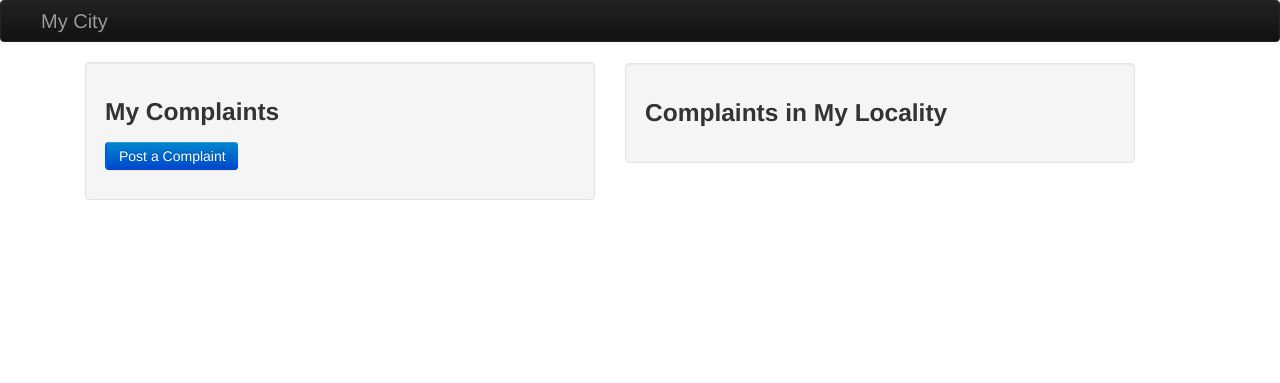
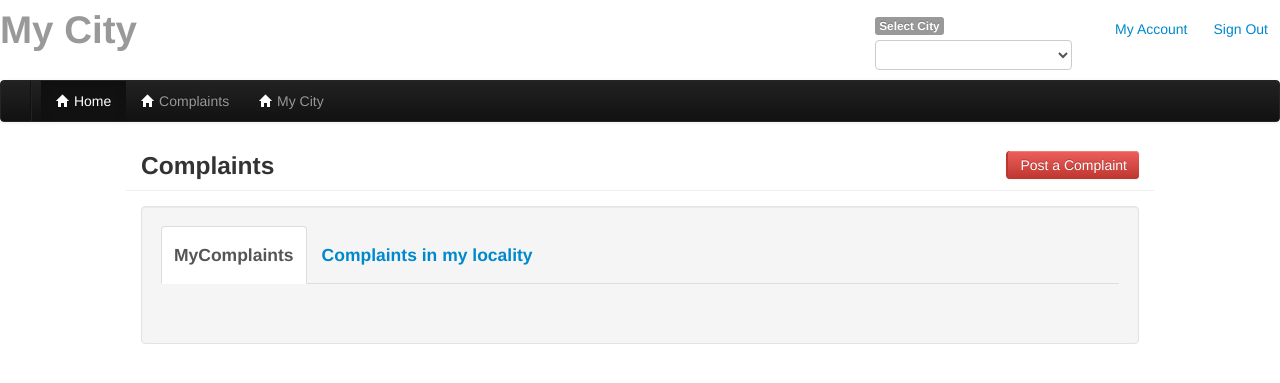
Before and after one commit to roddiedude/hackathon, a Django app: page /landing in a window 1280 px wide. Shown: the top 383 px of the page. Run offline with Django 3.2, Linux system fonts and the light colour scheme; the visitor is signed in with stand-in values (Sample User, id 1); parts of the project's set-up code (start-up, migrations or seed data) failed here and were passed over; some libraries are stand-ins or nearby versions.

Commit message:
changes to complaint controller

```diff
--- a/accounts/templates/accounts/landing.html
+++ b/accounts/templates/accounts/landing.html
@@ -1,8 +1,6 @@
 <!DOCTYPE html>
 <html ng-app="app">
 <head>
-<meta charset="utf-8">
-<meta name="viewport" content="width=device-width, initial-scale=1.0">
 <title>Home page</title>
 <meta name="viewport" content="width=device-width, initial-scale=1.0" />
 
@@ -33,30 +31,129 @@
 </head>
 
 <body ng-controller="HomeController">
-	<div class="navbar navbar-inverse nav">
-		<div class="navbar-inner">
-			<div class="container-fluid">
-				<a class="btn btn-navbar" data-toggle="collapse"
-					data-target=".nav-collapse"> <span class="icon-bar"></span> <span
-					class="icon-bar"></span> <span class="icon-bar"></span>
-				</a> <a class="brand" href="#" name="top">My City</a>
+	<div class="head">
+		<div class="row-fluid">
+			<div class="span12">
+				<div class="span6">
+					<h1 class="muted">My City</h1>
+				</div>
+
+				<div class="span4 offset2" style="margin-top: 15px;">
+
+					<button type="button" class="btn btn-link pull-right">Sign
+						Out</button>
+					<button type="button" class="btn btn-link pull-right">My
+						Account</button>
+
+					<label class="label">Select City</label> <select class="span6"
+						name="locality">
+						<option></option>
+						<option value="13">Adayar</option>
+						<option value="14">Guindy</option>
+						<option value="15">Besant Nagar</option>
+						<option value="16">Anna Nagar</option>
+					</select>
+				</div>
 			</div>
 		</div>
 	</div>
 
-	<div class="container">
-		<div class="span5 well">
-			<h3>My Complaints</h3>
-			<button type="button" class="btn btn-primary"
-				ng-click="postComplaint()">Post a Complaint</button>
+	<!-- Top Nav Bar -->
+	<div class="navbar navbar-inverse nav">
+		<div class="navbar-inner">
+			<div class="container">
+				<!--a class="btn btn-navbar" data-toggle="collapse" data-target=".nav-collapse">
+                    <span class="icon-bar"></span>
+                    <span class="icon-bar"></span>
+                    <span class="icon-bar"></span>
+                </a>
+                <!--a class="brand" href="/">My City</a-->
+				<div class="nav-collapse collapse">
+					<ul class="nav">
+						<li class="divider-vertical"></li>
+						<li class="active"><a href="#"><i
+								class="icon-home icon-white"></i> Home</a></li>
+						<li><a href="#"><i class="icon-home icon-white"></i>
+								Complaints</a></li>
+						<li><a href="#"><i class="icon-home icon-white"></i> My
+								City</a></li>
 
-			<div ng-include="'complaint/my-complaints'">
+					</ul>
+
+				</div>
 
 			</div>
 		</div>
-		<div class="span2"></div>
-		<div class="span5 well">
-			<h3>Complaints in My Locality</h3>
+	</div>
+	<!-- /Top NavBar-->
+
+
+	<div class="container-fluid">
+		<div class="row-fluid">
+
+			<div class="span10 offset1">
+				<div class="" id="loginModal">
+					<div class="modal-header">
+						<button class="btn pull-right btn-danger" type="button"
+							ng-click="postComplaint()">Post a Complaint</button>
+						<h3>Complaints</h3>
+					</div>
+					<div class="modal-body" ng-controller="MyComplaintsController">
+						<div class="well">
+							<ul class="nav nav-tabs">
+								<li class="active"><a href="#login" data-toggle="tab"><h4>MyComplaints</h4></a></li>
+								<li><a href="#create" data-toggle="tab"><h4>Complaints in my locality</h4></a></li>
+							</ul>
+							<div id="myTabContent" class="tab-content">
+								<div class="tab-pane active in" id="login">
+									<form class="form-horizontal" action='' method="POST">
+										<div class="container-fluid">
+											<div class="row-fluid" ng-repeat="complaint in complaints">
+												<div class="span12 well">
+													<div class="row-fluid">
+														<div class="span6">
+															<div>
+																<label class="label"> Complaint# : </label>
+																<a href="#" class="btn btn-link" type="button">{[{ complaint.id }]}</a>
+															</div>
+															<div>
+																<label class="label"> Category : </label>
+																<a href="#" class="btn btn-link" type="button">{[{ complaint.category }]}</a>
+															</div>
+															<div>
+																<label class="label"> Locality : </label>
+																<a href="#" class="btn btn-link" type="button">{[{ complaint.locality }]}</a>
+															</div>
+
+														</div>
+														<div class="span4">
+															<a href="#" class="btn btn-large btn-link" type="button">3
+																Followers</a>
+														</div>
+														<div class="span2">
+															<div>
+																<label class="label">3</label> <i
+																	class="icon-black icon-thumbs-up"></i>
+															</div>
+														</div>
+													</div>
+												</div>
+											</div>
+										</div>
+									</form>
+								</div>
+								<div class="tab-pane fade" id="create">
+									<form id="tab">
+										<div class="container-fluid">
+											The other content goes here.
+										</div>
+									</form>
+								</div>
+							</div>
+						</div>
+					</div>
+				</div>
+			</div>
 		</div>
 	</div>
 
--- a/complaint/static/complaint/scripts/ComplaintController.js
+++ b/complaint/static/complaint/scripts/ComplaintController.js
@@ -1,59 +1,41 @@
 app.controller("ComplaintController", function($scope, $http) {
 
 	$scope.complaint = {
-			date_entered : new Date()
-	},
+		date_entered : new Date()
+	};
 
 	$http.get('/api/v1/category/?format=json')
 		.success(function(data) {
 			$scope.categories = data.objects;
-	})
+	});
 
 	$http.get('/accounts/info')
 		.success(function(data) {
 			$scope.complaint.user = data[0].resource_uri;
-	})
+	});
 
 	$scope.postComplaints = function(e) {
+
 		$http({
-            url: "/api/v1/complaint/",
-            method: 'POST',
-            data: $scope.complaint,
-            headers: { 'content-type': 'application/json' }
-        }).success(function (data) {
-            if (data.message == 'success') {
-                //document.location.href = data.redirect
-            }
-            else {
-                //$scope.incorrectCredentials = true;
-            }
-        }).error(function (data) {
-            //$scope.incorrectCredentials = true;
-        });
-	},
+			url : "/api/v1/complaint/",
+			method : 'POST',
+			data : $scope.complaint,
+			headers : {
+				'content-type' : 'application/json'
+			}
+		})
+		.success(function(data) {
+			$scope.cancel();
+		})
+		.error(function(data) {
 
+		});
+	};
+});
 
-	$scope.onFileSelect = function($files) {
-		// $files: an array of files selected, each file has name, size, and
-		// type.
-		for ( var i = 0; i < $files.length; i++) {
-			var $file = $files[i];
-			$http.uploadFile({
-				url : 'server/upload/url', // upload.php script, node.js route,
-				// or
-				// servlet upload url
-				// headers: {'optional', 'value'}
-				data : {
-					myObj : $scope.myModelObj
-				},
-				file : $file
-			}).progress(
-					function(evt) {
-						console.log('percent: '
-								+ parseInt(100.0 * evt.loaded / evt.total));
-					}).then(function(data, status, headers, config) {
-				// file is uploaded successfully
-			});
-		}
-	}
+//TODO: Change the
+app.controller('MyComplaintsController', function($scope, $http) {
+	$http.get('/complaint/mycomplaints').success(function(data) {
+		$scope.complaints = data.objects;
+	})
 });
--- a/complaint/templates/complaint/partials/add-complaint.html
+++ b/complaint/templates/complaint/partials/add-complaint.html
@@ -15,7 +15,7 @@
 					<div class="controls">
 						<select class="" name="Category-list" id="category-list"
 							ng-model="complaint.category">
-							<option ng-repeat="category in categories" id={[{category.id}]}> {[{category.name}]}</option>
+							<option ng-repeat="category in categories" id={[{category.id}]} value="{[{ category.resource_uri }]}"> {[{category.name}]}</option>
 						</select>
 
 					</div>
--- a/complaint/templates/complaint/partials/my-complaints.html
+++ /dev/null
@@ -1,5 +0,0 @@
-<ul ng-controller="MyController">
-	<li ng-repeat>
-
-	</li>
-</ul>
```
